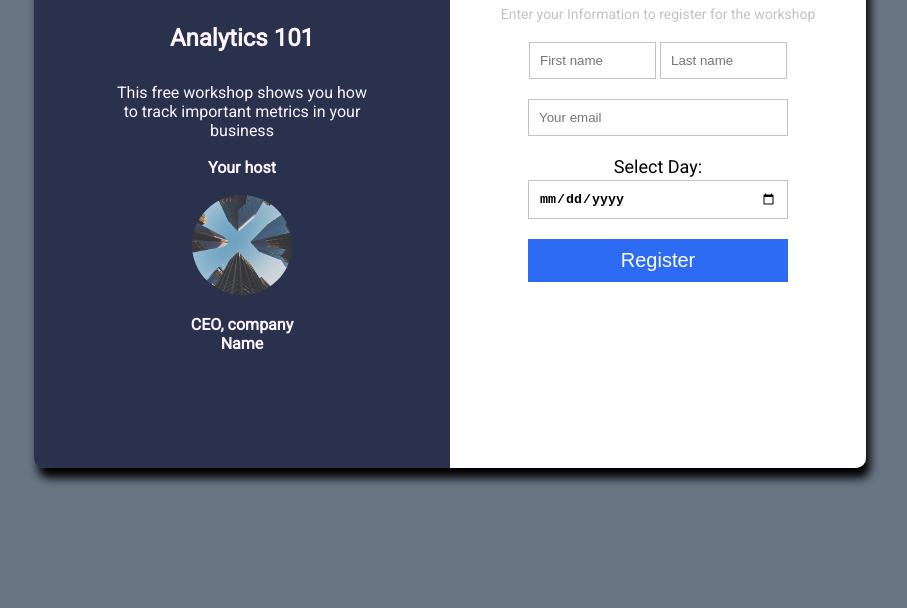
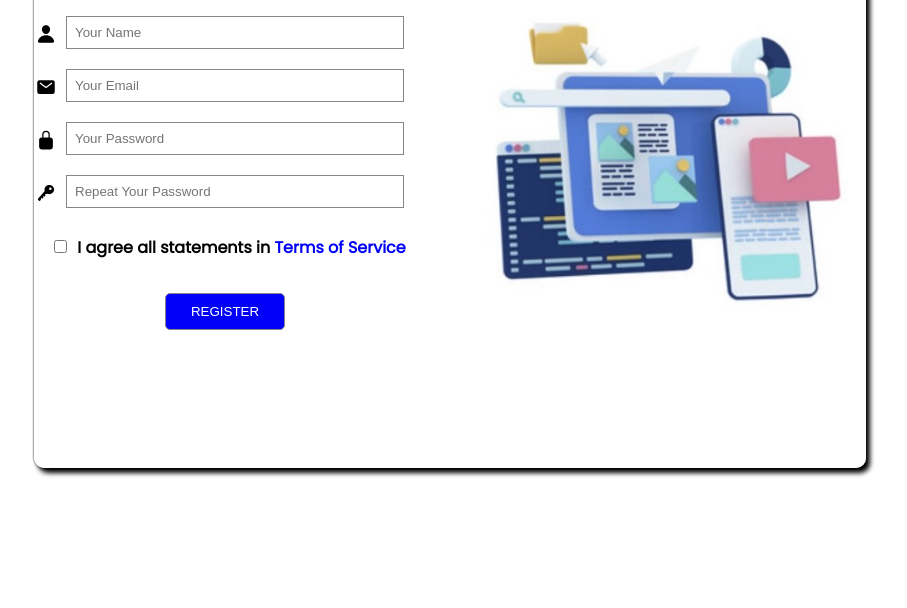
Before and after one commit to vishalforwork/form3, a plain HTML site: page index.html in a window 1280 px wide. Shown: the part 192-800 px from the top of the page, without its empty margins (190-1097 px from the left). Drawn offline with Linux system fonts and the light colour scheme.

Commit message:
final form

```diff
--- a/index.html
+++ b/index.html
@@ -4,31 +4,40 @@
 <head>
     <meta charset="UTF-8">
     <meta name="viewport" content="width=device-width, initial-scale=1.0">
-    <title>Form-2</title>
+    <title>Form-3</title>
     <link rel="stylesheet" href="./styles/style.css">
 </head>
 
 <body>
     <div class="space">
         <div class="container">
-            <div class="desc">
-                <h2>Analytics 101</h2>
-                <p>This free workshop shows you how to track important metrics in your business</p>
-                <h4>Your host</h4>
-                <img src="./assets/pfp.jpg" alt="profile of ceo" class="pfp">
-                <h4>CEO, company<br/>Name</h4>
+            <div class="form">
+                <h1>Sign Up</h1>
+                <form>
+                    <div class="name">
+                        <label for="name"><img src="./assets/person.svg" alt="user"></label>
+                        <input type="text" name="name" id="name" placeholder="Your Name"><br/>
+                    </div>
+                    <div class="email">
+                        <label for="email"><img src="./assets/mail.svg" alt="email"></label>
+                        <input type="email" id="email" placeholder="Your Email"><br/>
+                    </div>
+                    <div class="pass">
+                        <label for="password"><img src="./assets/lock-closed.svg" alt="password"></label>
+                        <input type="password" id="password" placeholder="Your Password"><br/>
+                    </div>
+                    <div class="cp">
+                        <label for="confirm"><img src="./assets/key.svg" alt="confirm"></label>
+                        <input type="password" id="confirm" placeholder="Repeat Your Password"><br/>
+                    </div>
+                    <div class="tnc">
+                        <input type="checkbox" name="tnc" id="tnc">I agree all statements in <span>Terms of Service</span>
+                    </div>
+                    <input type="submit" value="REGISTER" id="btn-register">
+                </form>
             </div>
-            <div class="form">
-                <h2>Register Now</h2>
-                <form>
-                    <p class="muted">Enter your Information to register for the workshop</p>
-                    <input type="text" name="fname" id="fname" placeholder="First name">
-                    <input type="text" name="lname" id="lname" placeholder="Last name"><br/>
-                    <input type="email" id="email" placeholder="Your email"><br/>
-                    <p class="thick">Select Day:</p><br/>
-                    <input type="date" name="date" id="date"><br/>
-                    <input type="submit" value="Register" id="btn-reg">
-                </form>
+            <div class="image">
+                <img src="./assets/3.jpg" alt="dashbord">
             </div>
         </div>
     </div>
--- a/styles/style.css
+++ b/styles/style.css
@@ -1,5 +1,5 @@
 /* fonts */
-@import url('https://fonts.googleapis.com/css2?family=Roboto&display=swap');
+@import url('https://fonts.googleapis.com/css2?family=Poppins&display=swap');
 
 /* CSS RESET */
 *{
@@ -7,8 +7,8 @@
     padding: 0;
 }
 body{
-    font-family: 'Roboto', sans-serif;
-    background-color: #697583;
+    font-family: 'Poppins', sans-serif;
+    background-color: #fff;
     display: flex;
     align-items: center;
     justify-content: center;
@@ -22,111 +22,74 @@ body{
     display: flex;
     height: 70vh;
     width: 65vw;
-    box-shadow: 4px 10px 10px #000;
+    box-shadow: -0.1px -0.1px 2px #000,4px 5px 5px #000;
     border-radius: 10px;
+    /* border: 4px solid red; */
 }
 .container .form{
+    border-radius: 10px 00px 00px 10px;
+}
+.container .image{
     border-radius: 00px 10px 10px 00px;
-}
-.container .desc{
-    border-radius: 10px 00px 00px 10px;
 }
 
 /* left section */
-.desc{
-    display: flex;
-    flex-direction: column;
-    align-items: center;
-    justify-content: center;
-    width: 45rem;
-    background-color: #2a314d;
-    color: #fef6fe;
-    /* border-radius: 00px 10px 10px 00px; */
-}
-.desc h2, h4, p, .pfp{
-    margin: 8px;
-    text-align: center;
-}
-.desc p{
-    padding: 15px 70px;
-}
-/* .desc h2{
-    margin-top: 30px;
-} */
-.desc h4{
-    margin-top: -5px;
-}
-.pfp{
-    width: 100px;
-    border-radius: 50%;
-    margin: 10px;
-    margin-bottom: 25px;
-}
-
-/* right section */
 .form{
     display: flex;
     flex-direction: column;
     width: 45rem;
     background-color: #ffffff;
     text-align: center;
-    /* border-radius: 10px 00px 00px 10px; */
 }
-.form h2{
-    margin-top: 60px;
+.form .name, .email, .pass, .cp{
+    display: flex;
+    justify-content: center;
+    align-items: center;
 }
-.form .muted{
-    color: #c6c1bd;
-    font-size: 14px;
+.form #name, #email, #password, #confirm{
+    width: 320px;
+}
+.form h1,  input{
+    margin: 10px;
+}
+.form h1{
+    margin-top: 30px;
+    margin-bottom: 20px;
+}
+.form input{
+    border: 1px solid #878787;
+    padding: 8px;
+    color: #878787;
+}
+.form img{
+    height: 20px;
     margin-top: 10px;
 }
-.form .thick{
-    font-size: 18px;
-    font-weight: 500;
+
+.tnc{
+    font-weight: bold;
+    margin-top: 12px;
 }
-.form #fname, #lname, #email{
-    padding: 10px;
+.tnc span{
+    color: #0001f6;
 }
-.form #fname, #lname, #email, #date{
-    border: 1px solid #c6c1bd;
+#btn-register{
+    background-color: #0001f6;
+    color: #fff;
+    border-radius: 5px;
+    padding: 10px 25px;
+    margin: 30px 0px 0px 0px;
 }
-.form #fname{
-    width: 127px;
-    box-sizing: border-box;
-    margin-right: -10px;
-    padding: 10px;
+
+/* right section */
+.image{
+    display: flex;
+    flex-direction: column;
+    align-items: center;
+    justify-content: center;
+    width: 45rem;
+    background-color: #fff;
 }
-.form #lname{
-    width: 127px;
-    box-sizing: border-box;
-    margin-left: -10px;
-    padding: 10px;
-
+.image img{
+    width: 450px;
 }
-.form #email{
-    width: 260px;
-    box-sizing: border-box;
-    padding: 10px;
-}
-.form .thick{
-    margin-top: 10px;
-    margin-bottom: -8px;
-}
-.form #date{
-    width: 260px;
-    box-sizing: border-box;
-    padding: 10px;
-    margin: -10px 10px 10px 10px;
-    font-weight: 900;
-}
-.form #btn-reg{
-    background-color: #2d6bf2;
-    color: #ffffff;
-    font-size: 20px;
-    padding: 10px;
-    width: 260px;
-    border: none;
-}
-.form #fname, #lname, #email, #btn-reg, .muted, .thick{
-    margin: 10px;
-}
```
Also changed, not shown: assets/3.jpg (added), assets/img.jpeg (added), assets/key.svg (added), assets/lock-closed.svg (added), assets/mail.svg (added), assets/person.svg (added), assets/pfp.jpg (deleted), form-3.png (added).
